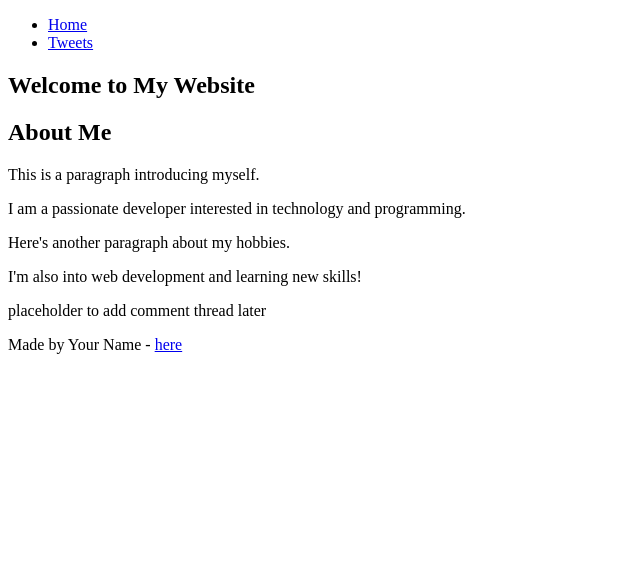
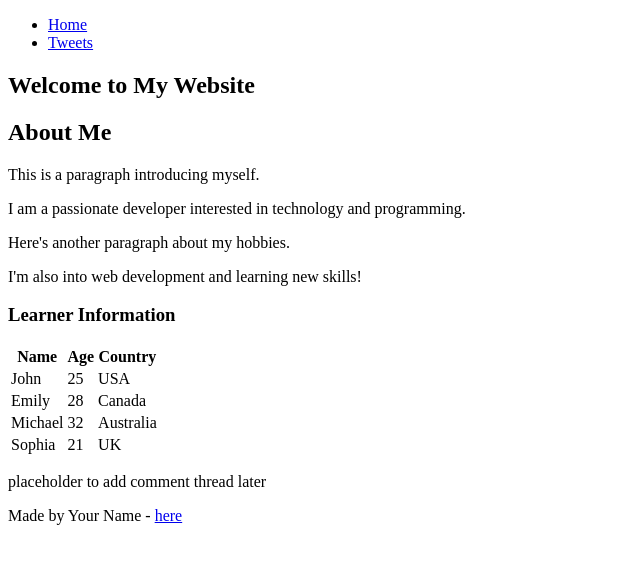
Before and after one commit to UzukoSheCodes/My_First_Portfolio, a plain HTML site: page html_basic/index.html in a window 1280 px wide. Shown: the whole page, without its empty margins (0-640 px from the left). Drawn offline with Linux system fonts and the light colour scheme.

```diff
--- a/html_basic/index.html
+++ b/html_basic/index.html
@@ -24,6 +24,43 @@
             <p>I am a passionate developer interested in technology and programming.</p>
             <p>Here's another paragraph about my hobbies.</p>
             <p>I'm also into web development and learning new skills!</p>
+
+            <!-- Table with information about learners -->
+            <div class="learners-container">
+                <h3>Learner Information</h3>
+                <table>
+                    <thead>
+                        <tr>
+                            <th>Name</th>
+                            <th>Age</th>
+                            <th>Country</th>
+                        </tr>
+                    </thead>
+                    <tbody>
+                        <tr>
+                            <td>John</td>
+                            <td>25</td>
+                            <td>USA</td>
+                        </tr>
+                        <tr>
+                            <td>Emily</td>
+                            <td>28</td>
+                            <td>Canada</td>
+                        </tr>
+                        <tr>
+                            <td>Michael</td>
+                            <td>32</td>
+                            <td>Australia</td>
+                        </tr>
+                        <tr>
+                            <td>Sophia</td>
+                            <td>21</td>
+                            <td>UK</td>
+                        </tr>
+                    </tbody>
+                </table>
+            </div>
+
         </article>
 
         <!-- Aside with placeholder text -->
```
